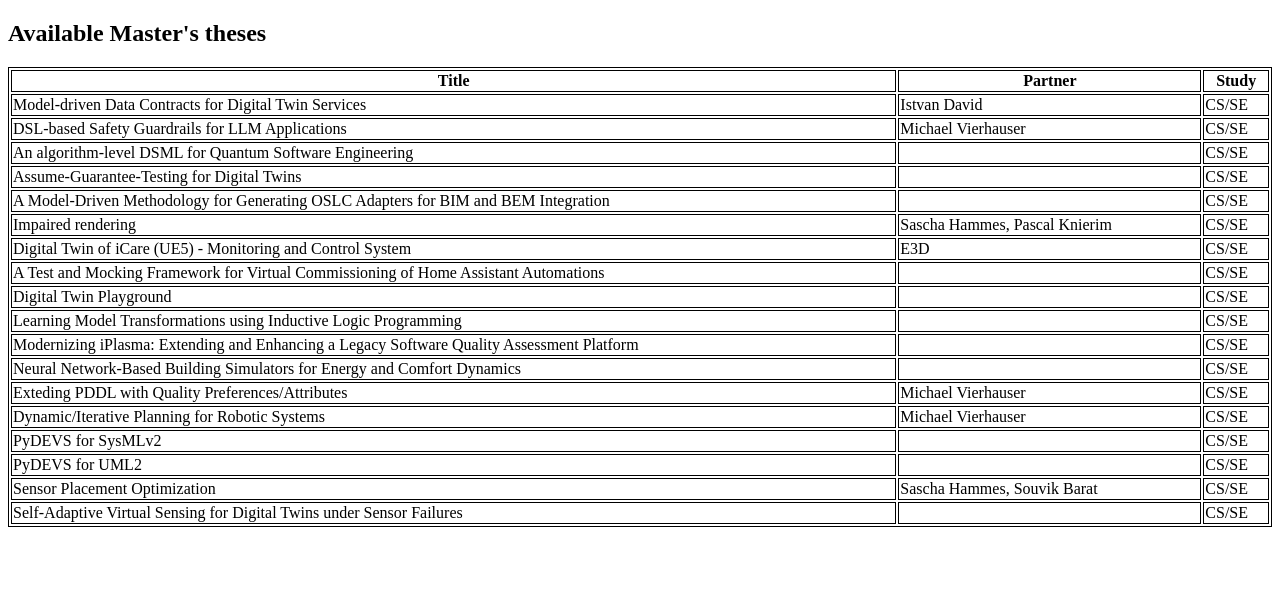
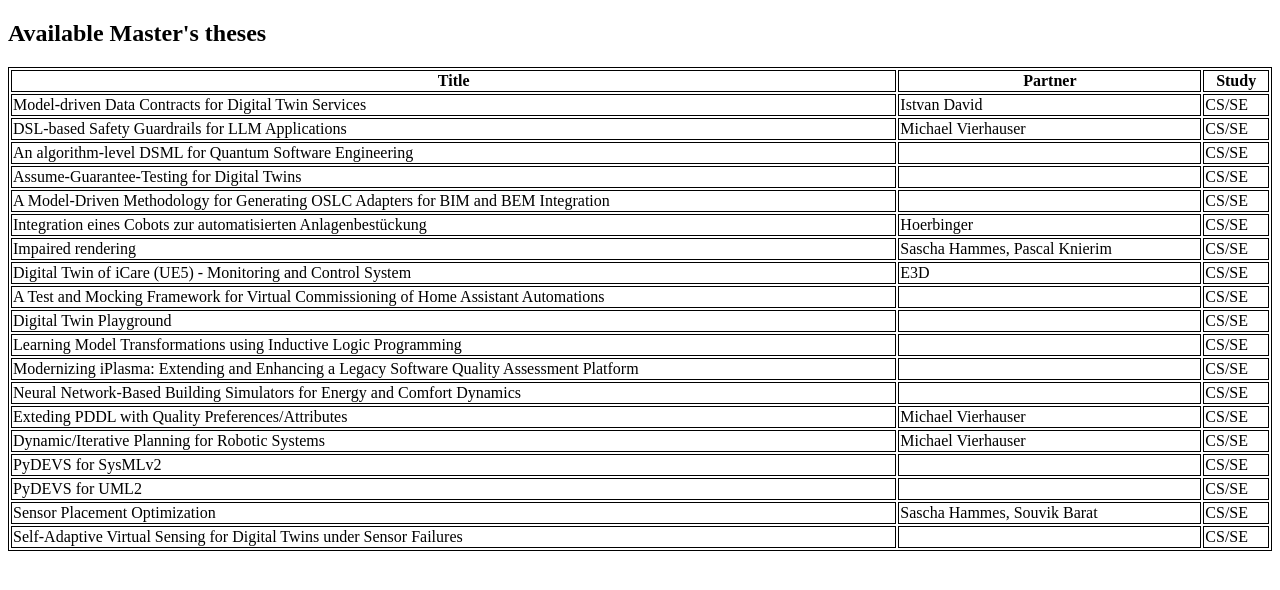
Before and after one commit to phizech/phizech.github.io, a plain HTML site: page index.html in a window 1280 px wide. Drawn offline with Linux system fonts and the light colour scheme.

Commit message:
Update index.html

```diff
--- a/index.html
+++ b/index.html
@@ -38,6 +38,11 @@ table, th, td {
   <tr>
     <td>A Model-Driven Methodology for Generating OSLC Adapters for BIM and BEM Integration</td>
     <td></td>
+  <td>CS/SE</td>
+  </tr>
+  <tr>
+    <td>Integration eines Cobots zur automatisierten Anlagenbestückung</td>
+    <td>Hoerbinger</td>
   <td>CS/SE</td>
   </tr>
   <tr>
```
